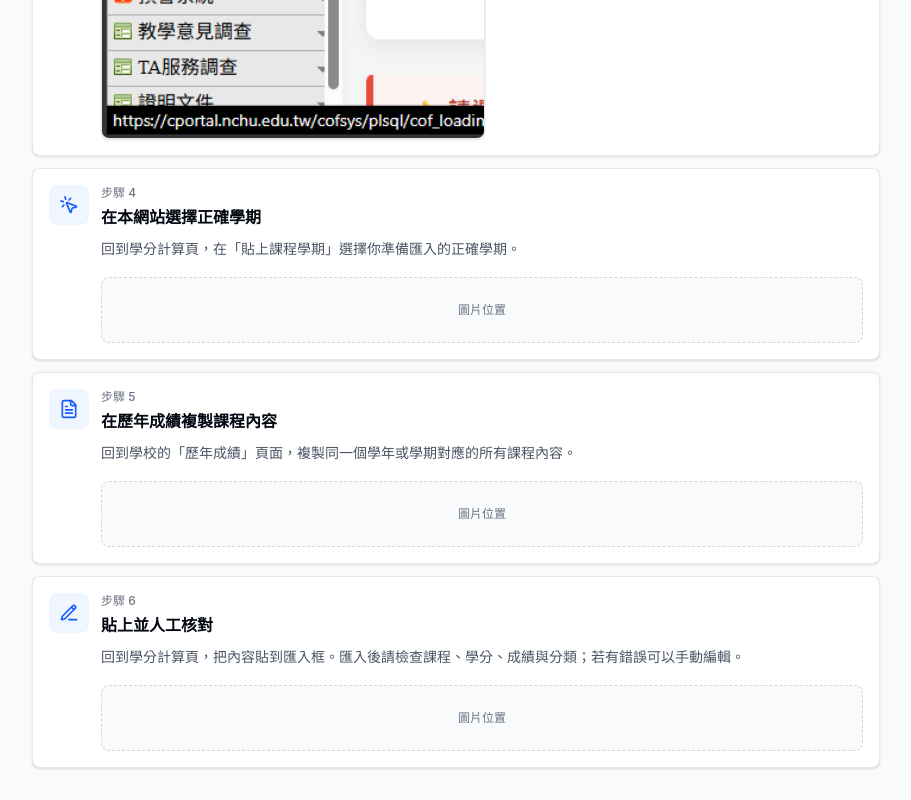
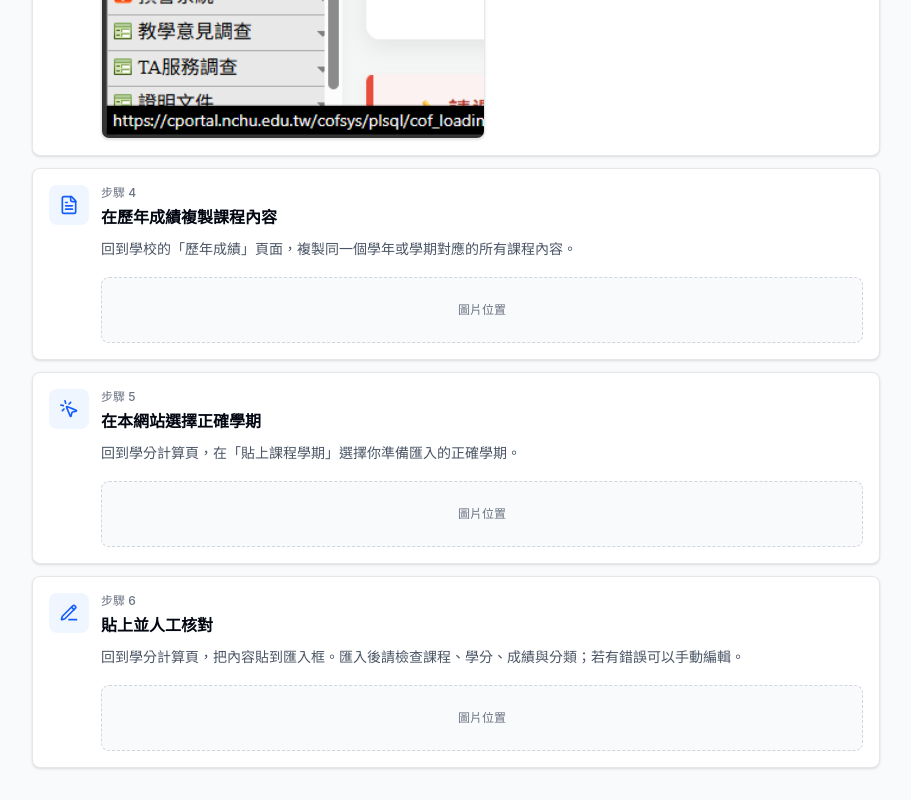
Before and after one commit to ZackDora/nchu-project, a React (Vite) app: page /manual in a window 1280 px wide. Shown: the part 1948-2748 px from the top of the page, without its empty margins (184-1095 px from the left). Built offline with nearby package versions, Linux system fonts and the light colour scheme.

Commit message:
Reorder manual copy and term steps

```diff
--- a/src/app/components/InstructionManual.tsx
+++ b/src/app/components/InstructionManual.tsx
@@ -38,14 +38,14 @@ const manualSteps = [
     ],
   },
   {
+    icon: FileText,
+    title: "在歷年成績複製課程內容",
+    description: "回到學校的「歷年成績」頁面，複製同一個學年或學期對應的所有課程內容。",
+  },
+  {
     icon: MousePointerClick,
     title: "在本網站選擇正確學期",
     description: "回到學分計算頁，在「貼上課程學期」選擇你準備匯入的正確學期。",
-  },
-  {
-    icon: FileText,
-    title: "在歷年成績複製課程內容",
-    description: "回到學校的「歷年成績」頁面，複製同一個學年或學期對應的所有課程內容。",
   },
   {
     icon: PencilLine,
```
